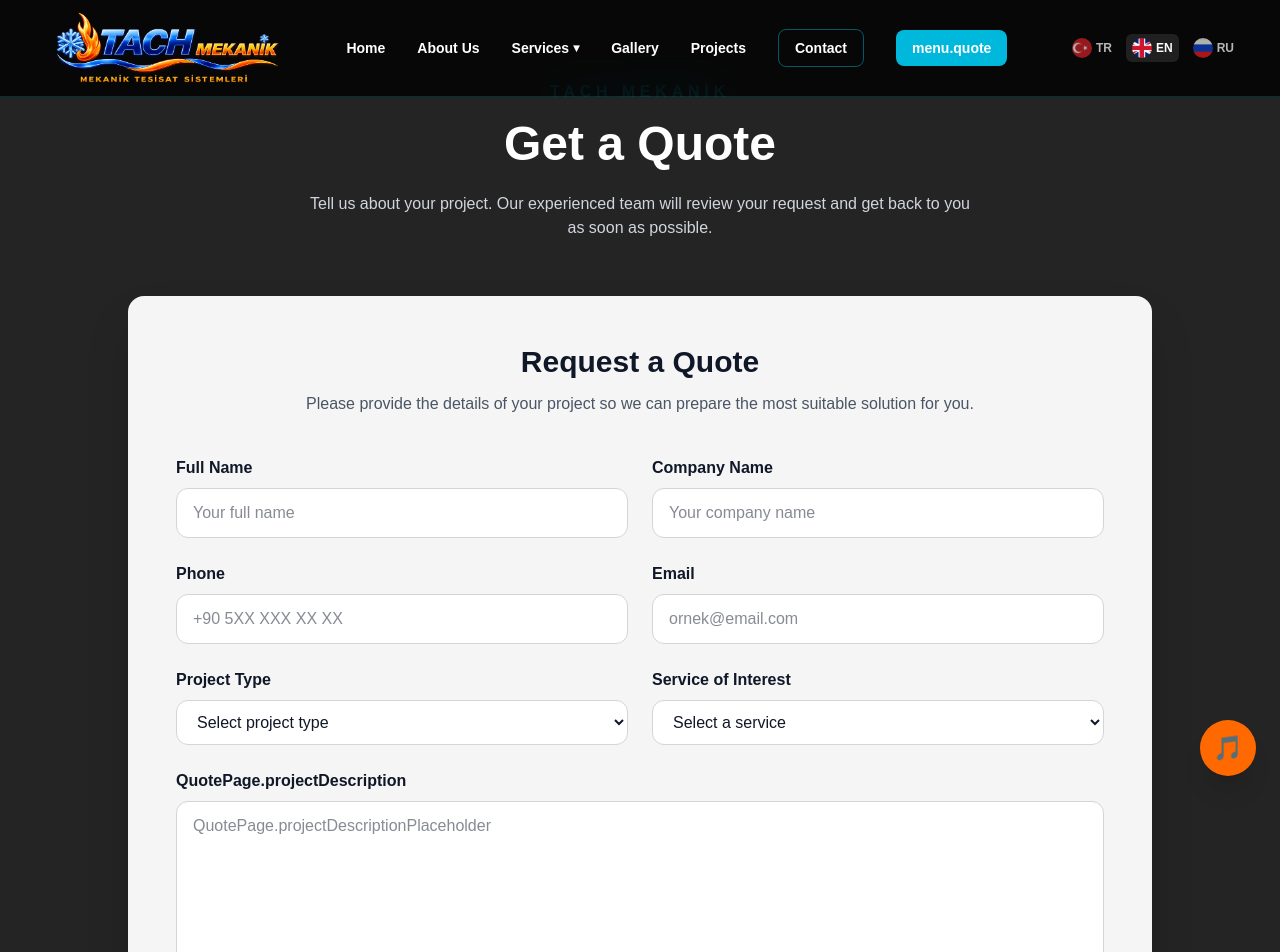
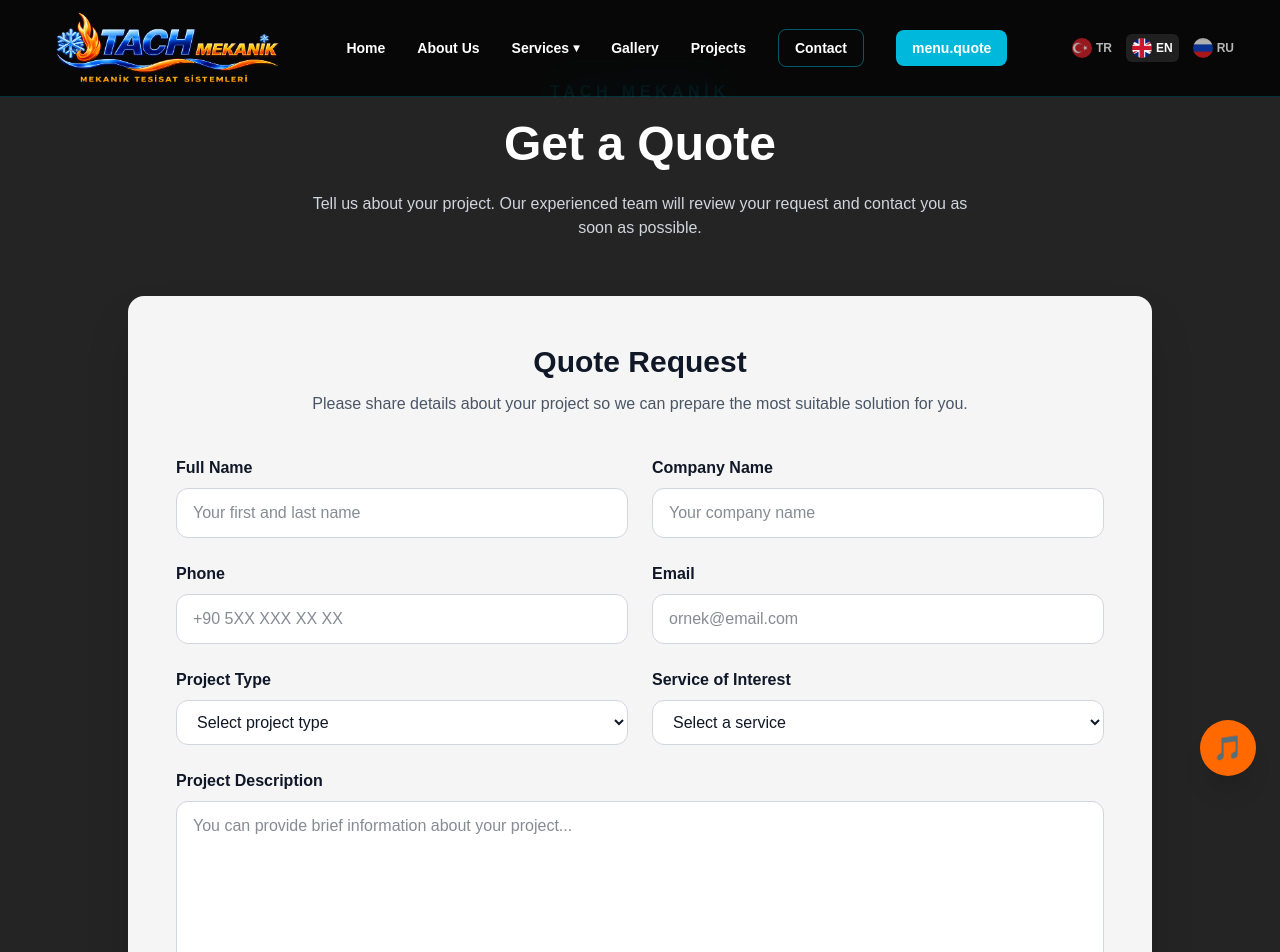
Before and after one commit to alattinkarademir-sudo/tach-mekanik, a Next.js app: page /en/teklif-al in a window 1280 px wide. Shown: the top 952 px of the page. Built offline with nearby package versions, Linux system fonts and the light colour scheme.

Commit message:
Teklif formu ve e-posta sistemi eklendi

```diff
--- a/app/[locale]/teklif-al/page.tsx
+++ b/app/[locale]/teklif-al/page.tsx
@@ -1,9 +1,53 @@
 "use client";
 
+import { useRef, useState } from "react";
 import { useTranslations } from "next-intl";
 
 export default function TeklifAl() {
   const t = useTranslations("QuotePage");
+  const formRef = useRef<HTMLFormElement>(null);
+
+  const [status, setStatus] = useState<
+    "idle" | "sending" | "success" | "error"
+  >("idle");
+
+  const handleSubmit = async (e: React.FormEvent<HTMLFormElement>) => {
+    e.preventDefault();
+
+    setStatus("sending");
+
+    const formData = new FormData(e.currentTarget);
+
+    const data = {
+      name: formData.get("name"),
+      company: formData.get("company"),
+      phone: formData.get("phone"),
+      email: formData.get("email"),
+      projectType: formData.get("projectType"),
+      service: formData.get("service"),
+      message: formData.get("message"),
+    };
+
+    try {
+      const response = await fetch("/api/teklif", {
+        method: "POST",
+        headers: {
+          "Content-Type": "application/json",
+        },
+        body: JSON.stringify(data),
+      });
+
+      if (!response.ok) {
+        throw new Error("Gönderim başarısız");
+      }
+
+      setStatus("success");
+      formRef.current?.reset();
+    } catch (error) {
+      console.error(error);
+      setStatus("error");
+    }
+  };
 
   return (
     <main className="min-h-screen bg-[#242424] px-6 py-20 text-white">
@@ -33,8 +77,11 @@ export default function TeklifAl() {
             {t("formDescription")}
           </p>
 
-          {/* FORM */}
-          <form className="mt-10 space-y-6">
+          <form
+            ref={formRef}
+            onSubmit={handleSubmit}
+            className="mt-10 space-y-6"
+          >
 
             <div className="grid md:grid-cols-2 gap-6">
 
@@ -196,6 +243,7 @@ export default function TeklifAl() {
             </div>
 
             <div>
+
               <label className="block mb-2 font-semibold">
                 {t("projectDescription")}
               </label>
@@ -207,16 +255,32 @@ export default function TeklifAl() {
                 className="w-full rounded-xl border border-gray-300 bg-white px-4 py-3 outline-none transition focus:border-cyan-500 focus:ring-2 focus:ring-cyan-500/20 resize-none"
                 placeholder={t("projectDescriptionPlaceholder")}
               />
+
             </div>
 
             <div className="text-center pt-4">
 
               <button
                 type="submit"
-                className="rounded-xl bg-cyan-500 px-10 py-4 text-lg font-bold text-white transition-all duration-300 hover:bg-cyan-400 hover:scale-105 shadow-lg shadow-cyan-500/20"
+                disabled={status === "sending"}
+                className="rounded-xl bg-cyan-500 px-10 py-4 text-lg font-bold text-white transition-all duration-300 hover:bg-cyan-400 hover:scale-105 shadow-lg shadow-cyan-500/20 disabled:opacity-60 disabled:cursor-not-allowed"
               >
-                {t("submit")}
+                {status === "sending"
+                  ? "Gönderiliyor..."
+                  : t("submit")}
               </button>
+
+              {status === "success" && (
+  <p className="mt-4 text-center font-semibold text-green-600">
+    {t("successMessage")}
+  </p>
+)}
+
+{status === "error" && (
+  <p className="mt-4 text-center font-semibold text-red-600">
+    {t("errorMessage")}
+  </p>
+)}
 
             </div>
 
--- /dev/null
+++ b/app/api/teklif/route.ts
@@ -0,0 +1,83 @@
+import { NextResponse } from "next/server";
+import nodemailer from "nodemailer";
+
+export async function POST(request: Request) {
+  try {
+    const data = await request.json();
+
+    const {
+      name,
+      company,
+      phone,
+      email,
+      projectType,
+      service,
+      message,
+    } = data;
+
+    if (!name || !phone || !email || !projectType || !service || !message) {
+      return NextResponse.json(
+        {
+          success: false,
+          message: "Eksik bilgi var.",
+        },
+        { status: 400 }
+      );
+    }
+
+    const transporter = nodemailer.createTransport({
+      host: process.env.SMTP_HOST,
+      port: Number(process.env.SMTP_PORT),
+      secure: true,
+      auth: {
+        user: process.env.SMTP_USER,
+        pass: process.env.SMTP_PASSWORD,
+      },
+    });
+
+    const info = await transporter.sendMail({
+      from: process.env.SMTP_FROM,
+      to: process.env.SMTP_TO,
+      replyTo: email,
+      subject: `Yeni Teklif Talebi - ${name}`,
+      text: `
+Yeni bir teklif talebi geldi.
+
+Ad Soyad: ${name}
+Firma Adı: ${company || "-"}
+Telefon: ${phone}
+E-posta: ${email}
+Proje Türü: ${projectType}
+İlgilendiği Hizmet: ${service}
+
+Proje Açıklaması:
+${message}
+      `,
+    });
+
+    console.log(
+      "E-posta başarıyla gönderildi:",
+      info.messageId
+    );
+
+    console.log(
+      "SMTP cevabı:",
+      info.response
+    );
+
+    return NextResponse.json({
+      success: true,
+      message: "Teklif talebiniz başarıyla gönderildi.",
+    });
+  } catch (error) {
+    console.error("TEKLİF E-POSTA HATASI:", error);
+
+    return NextResponse.json(
+      {
+        success: false,
+        message: "Teklif gönderilirken bir hata oluştu.",
+      },
+      { status: 500 }
+    );
+  }
+}
--- a/messages/en.json
+++ b/messages/en.json
@@ -572,21 +572,23 @@
   "QuotePage": {
   "brand": "TACH MEKANİK",
   "title": "Get a Quote",
-  "description": "Tell us about your project. Our experienced team will review your request and get back to you as soon as possible.",
-  "formTitle": "Request a Quote",
-  "formDescription": "Please provide the details of your project so we can prepare the most suitable solution for you.",
+  "description": "Tell us about your project. Our experienced team will review your request and contact you as soon as possible.",
+  "formTitle": "Quote Request",
+  "formDescription": "Please share details about your project so we can prepare the most suitable solution for you.",
 
   "name": "Full Name",
-  "namePlaceholder": "Your full name",
+  "namePlaceholder": "Your first and last name",
 
   "company": "Company Name",
   "companyPlaceholder": "Your company name",
 
   "phone": "Phone",
+
   "email": "Email",
 
   "projectType": "Project Type",
   "projectTypePlaceholder": "Select project type",
+
   "residential": "Residential",
   "hotel": "Hotel",
   "hospital": "Hospital",
@@ -596,6 +598,7 @@
 
   "service": "Service of Interest",
   "servicePlaceholder": "Select a service",
+
   "project": "Mechanical Engineering",
   "heatingCooling": "Heating and Cooling",
   "ventilation": "Ventilation",
@@ -605,10 +608,12 @@
   "medical": "Medical Gas Systems",
   "infrastructure": "Infrastructure Systems",
 
-  "message": "Project Description",
-  "messagePlaceholder": "You can provide a brief description of your project...",
+  "projectDescription": "Project Description",
+  "projectDescriptionPlaceholder": "You can provide brief information about your project...",
 
-  "submit": "SUBMIT QUOTE REQUEST"
+  "submit": "SUBMIT QUOTE REQUEST",
+  "successMessage": "Your quote request has been sent successfully.",
+  "errorMessage": "An error occurred while sending your quote request. Please try again."
 
   }
 }
--- a/messages/tr.json
+++ b/messages/tr.json
@@ -224,8 +224,9 @@
   "projectDescription": "Proje Açıklaması",
   "projectDescriptionPlaceholder": "Projeniz hakkında kısa bilgi verebilirsiniz...",
 
-  "submit": "TEKLİF TALEBİ GÖNDER"
-
+  "submit": "TEKLİF TALEBİ GÖNDER",
+"successMessage": "Teklif talebiniz başarıyla gönderildi.",
+"errorMessage": "Teklif gönderilirken bir hata oluştu. Lütfen tekrar deneyin."
 },
 
 
--- a/package.json
+++ b/package.json
@@ -14,6 +14,7 @@
     "lucide-react": "^1.26.0",
     "next": "16.2.11",
     "next-intl": "^4.13.3",
+    "nodemailer": "^9.0.5",
     "react": "19.2.4",
     "react-dom": "19.2.4",
     "swiper": "^14.0.6"
@@ -21,6 +22,7 @@
   "devDependencies": {
     "@tailwindcss/postcss": "^4",
     "@types/node": "^20",
+    "@types/nodemailer": "^8.0.1",
     "@types/react": "^19",
     "@types/react-dom": "^19",
     "eslint": "^9",
```
Also changed, not shown: messages/ru.json, 1 other file (tests, documents, lock files or other folders). Lines whose indentation alone changed are shown as unchanged.
